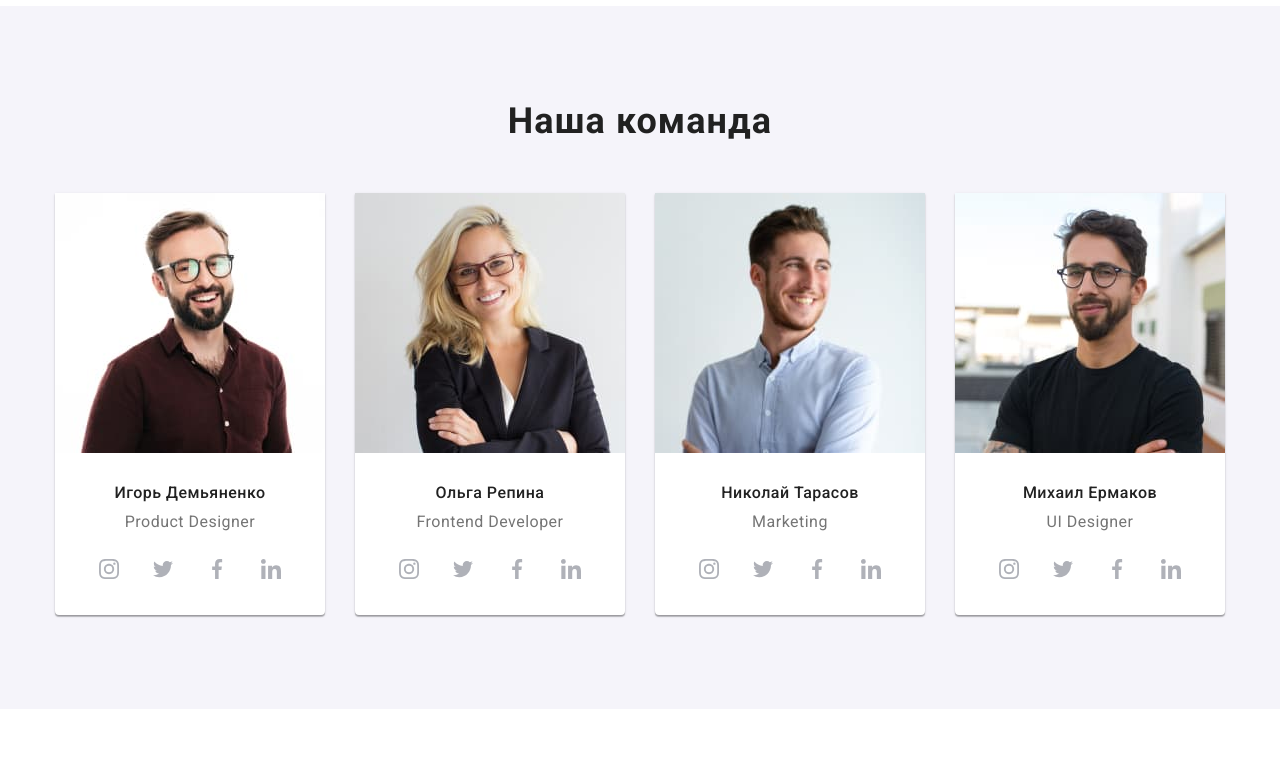
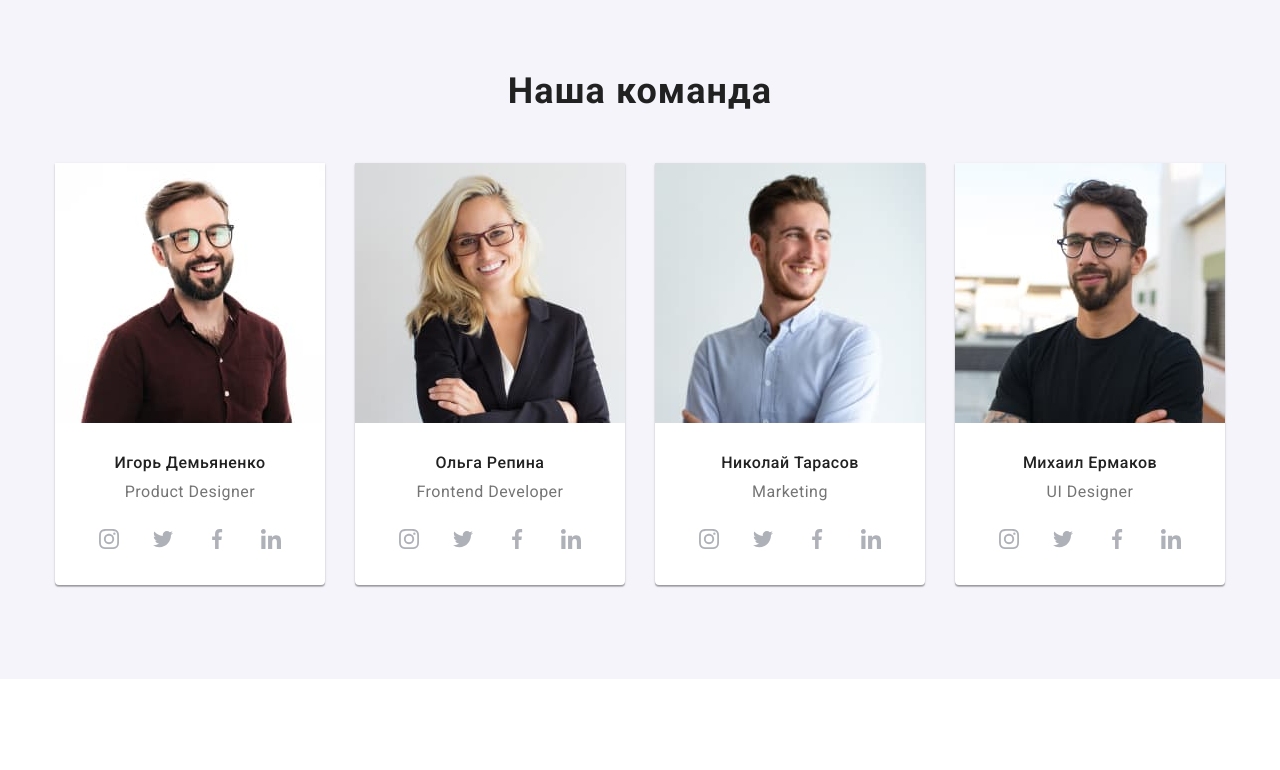
Before and after one commit to Vladimirrr13/HW-08-desktop, a plain HTML site: page index.html in a window 1280 px wide. Shown: the part 1620-2390 px from the top of the page. Drawn offline with nearby package versions, Linux system fonts and the light colour scheme.

Commit message:
first fix commit

```diff
--- a/sass/components/_feature.scss
+++ b/sass/components/_feature.scss
@@ -2,29 +2,29 @@
   @include tablet {
     display: flex;
     flex-wrap: wrap;
-    margin-left: -30px;
-    margin-bottom: -30px;
+    margin-bottom: calc(-1 * var(--projegt-list-gap));
+    margin-left: calc(-1 * var(--projegt-list-gap));
   }
   @include desktop {
     display: flex;
-    margin-left: -30px;
+    margin-bottom: calc(-1 * var(--projegt-list-gap));
+    margin-left: calc(-1 * var(--projegt-list-gap));
   }
 }
 .feature-list__item {
   max-width: 100%;
-  &:not(:last-child) {
-    margin-bottom: var(--projegt-list-gap);
-  }
+/*   &:not(:first-child) {
+    margin-top: var(--projegt-list-gap); */
 
   @include tablet {
     width: calc(100% / 2 - 30px);
-    margin-left: 30px;
-    margin-bottom: 30px;
+    margin-bottom: var(--projegt-list-gap);
+    margin-left: var(--projegt-list-gap);
   }
   @include desktop {
     width: calc(100% / 4 - 30px);
-    margin-left: 30px;
-    margin-bottom: 0;
+    margin-bottom: var(--projegt-list-gap);
+    margin-left: var(--projegt-list-gap);
   }
 }
 
--- a/sass/components/_footer.scss
+++ b/sass/components/_footer.scss
@@ -1,11 +1,17 @@
 .footer {
   background-color: #2f303a;
+  padding-top: 60px;
+  padding-bottom: 60px;
 }
 .footer-contakts {
-  padding-top: 60px;
-  padding-bottom: 60px;
+/*   padding-top: 60px;
+  padding-bottom: 60px; */
   justify-content: center;
   text-align: center;
+  @include mobile {
+    padding-bottom: 60px;
+  }
+
   @include tablet {
     padding-bottom: 0;
   }
@@ -57,10 +63,10 @@
 .footer-soc {
   text-align: center;
   @include tablet {
-    margin-top: 60px;
+/*     margin-top: 60px; */
   }
   @include desktop {
-    margin-top: 72px;
+/*     margin-top: 72px; */
     margin-left: 70px;
     text-align: left;
   }
@@ -103,11 +109,11 @@
 .footer-forms {
   text-align: center;
   padding-top: 60px;
-  padding-bottom: 60px;
+/*   padding-bottom: 60px; */
 
   @include desktop {
     padding: 0;
-    margin-top: 72px;
+/*     margin-top: 72px; */
     margin-left: 93px;
     text-align: left;
   }
--- a/sass/components/_team.scss
+++ b/sass/components/_team.scss
@@ -5,12 +5,14 @@
   @include tablet {
     display: flex;
     flex-wrap: wrap;
-    margin-left: -30px;
+    margin-top: calc(-1 * var(--projegt-list-gap));
+    margin-left: calc(-1 * var(--projegt-list-gap));
   }
   @include desktop {
     display: flex;
     flex-wrap: wrap;
-    margin-left: -30px;
+    margin-top: calc(-1 * var(--projegt-list-gap));
+    margin-left: calc(-1 * var(--projegt-list-gap));
   }
 }
 .team-list__item {
@@ -22,12 +24,13 @@
   border-radius: 0px 0px 4px 4px;
   @include tablet {
     flex-basis: calc(100% / 2 - 30px);
-    margin-left: 30px;
+    margin-top: var(--projegt-list-gap);
+    margin-left: var(--projegt-list-gap);
   }
   @include desktop {
     flex-basis: calc(100% / 4 - 30px);
-    margin-left: 30px;
-    margin-top: 0;
+    margin-top: var(--projegt-list-gap);
+    margin-left: var(--projegt-list-gap);
   }
 }
 
```
Also changed, not shown: css/main.css, css/main.min.css, 2 other files.
